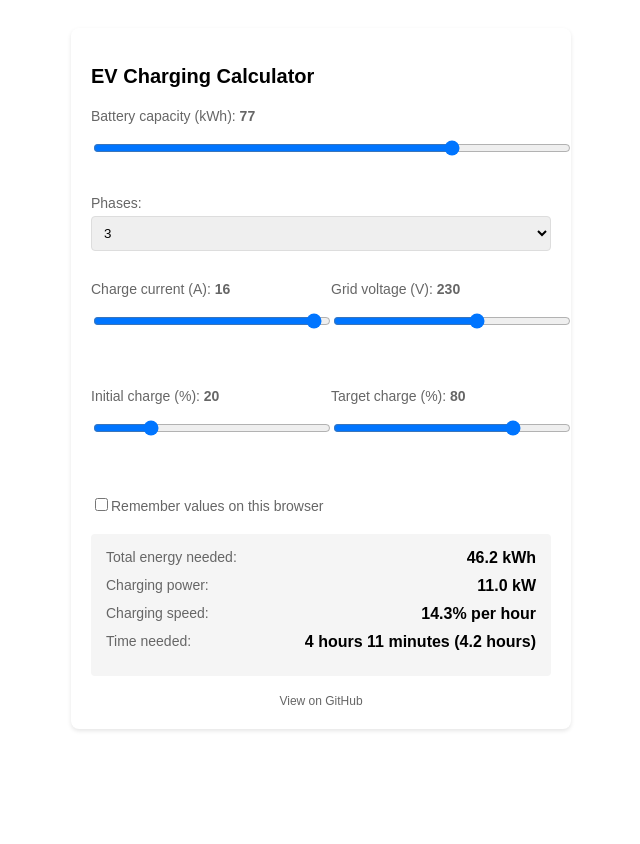
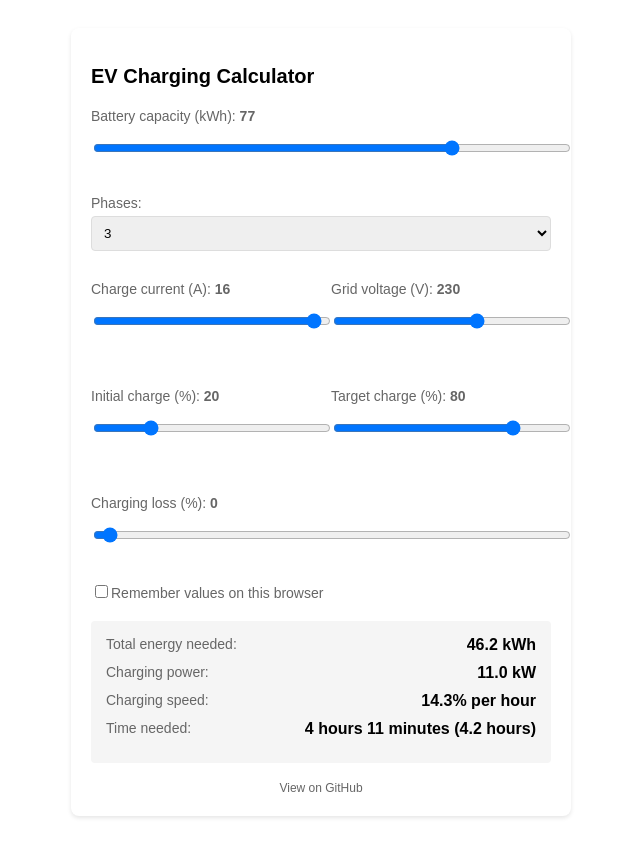
Before and after one commit to ltpk/ev-charging-calc, a React (Vite) app: page / in a window 1280 px wide. Shown: the whole page, without its empty margins (319-959 px from the left). Before the commit the page ends 800 px from the top, so only its background shows below. Built offline with nearby package versions, Linux system fonts and the light colour scheme.

Commit message:
charging loss selection added

```diff
--- a/src/EVChargingCalculator.jsx
+++ b/src/EVChargingCalculator.jsx
@@ -19,7 +19,8 @@ const EVChargingCalculator = () => {
     amperage: 16,
     voltage: 230,
     initialCharge: 20,
-    targetCharge: 80
+    targetCharge: 80,
+    chargingLoss: 0
   }, rememberValues)
 
   const {
@@ -28,7 +29,8 @@ const EVChargingCalculator = () => {
     amperage,
     voltage,
     initialCharge,
-    targetCharge
+    targetCharge,
+    chargingLoss
   } = formValues
 
   const handleValueChange = (key, value) => {
@@ -51,7 +53,8 @@ const EVChargingCalculator = () => {
     amperage,
     voltage,
     initialCharge,
-    targetCharge
+    targetCharge,
+    chargingLoss
   })
 
   return (
@@ -107,6 +110,14 @@ const EVChargingCalculator = () => {
           />
         </div>
 
+        <InputField
+          label='Charging loss (%)'
+          value={chargingLoss}
+          onChange={(value) => handleValueChange('chargingLoss', value)}
+          min={0}
+          max={25}
+        />
+
         <CheckboxField
           label='Remember values on this browser'
           checked={rememberValues}
--- a/src/utils/chargingCalculations.js
+++ b/src/utils/chargingCalculations.js
@@ -8,6 +8,7 @@
  * @param {number} params.voltage - Voltage in volts
  * @param {number} params.initialCharge - Initial charge percentage
  * @param {number} params.targetCharge - Target charge percentage
+ * @param {number} params.chargingLoss - Charging loss percentage (optional)
  * @returns {Object} Calculated charging metrics
  */
 export const calculateChargingMetrics = ({
@@ -16,9 +17,13 @@ export const calculateChargingMetrics = ({
   amperage,
   voltage,
   initialCharge,
-  targetCharge
+  targetCharge,
+  chargingLoss = 5
 }) => {
-  const chargingPower = (phases * amperage * voltage) / 1000
+  // Calculate raw charging power
+  const rawChargingPower = (phases * amperage * voltage) / 1000
+  // Adjust for charging loss
+  const chargingPower = rawChargingPower * (1 - chargingLoss / 100)
   const chargingSpeed = (chargingPower / batteryCapacity) * 100
   const chargeNeeded = targetCharge - initialCharge
   const hoursNeeded = chargeNeeded / chargingSpeed
```
